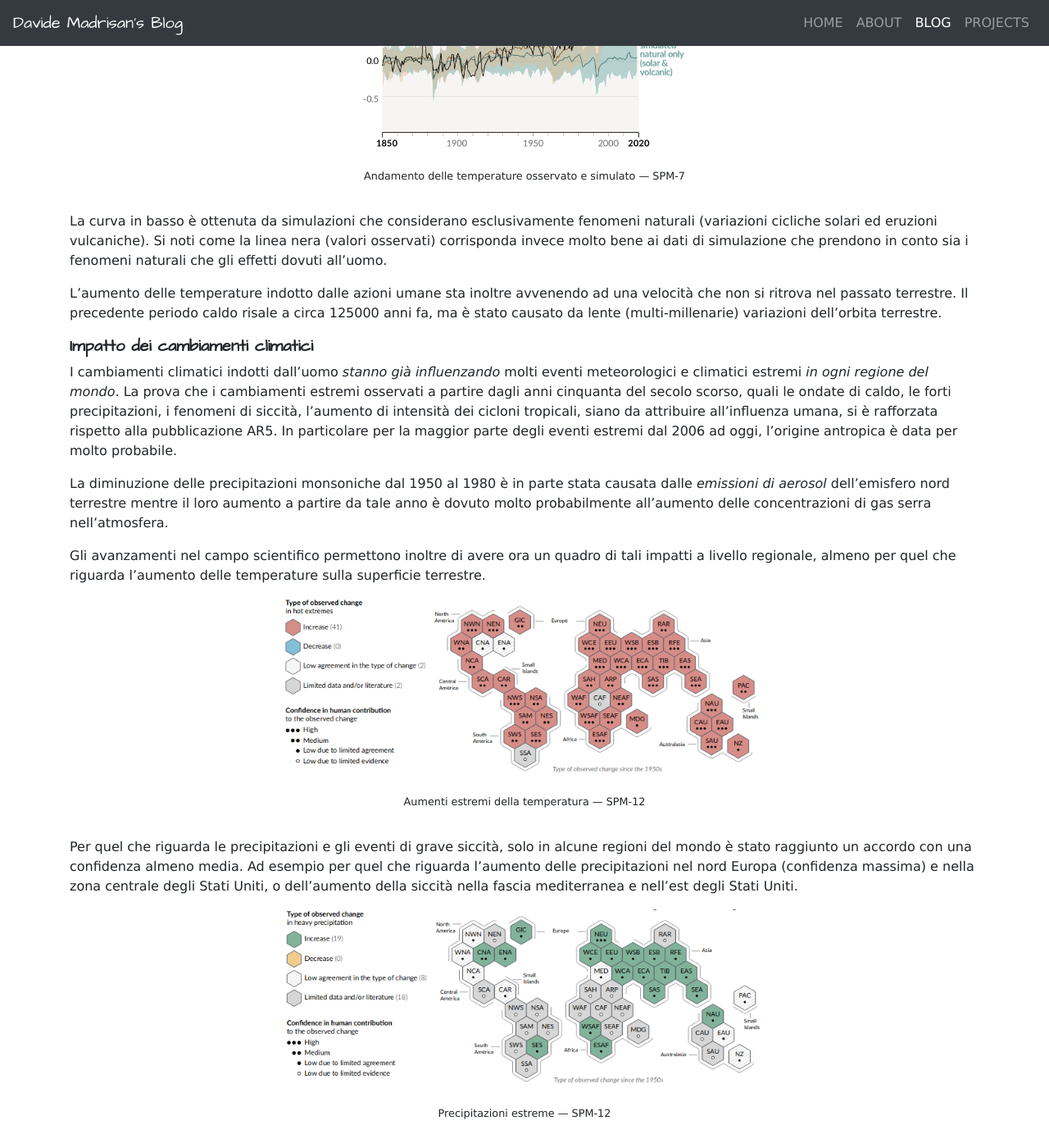
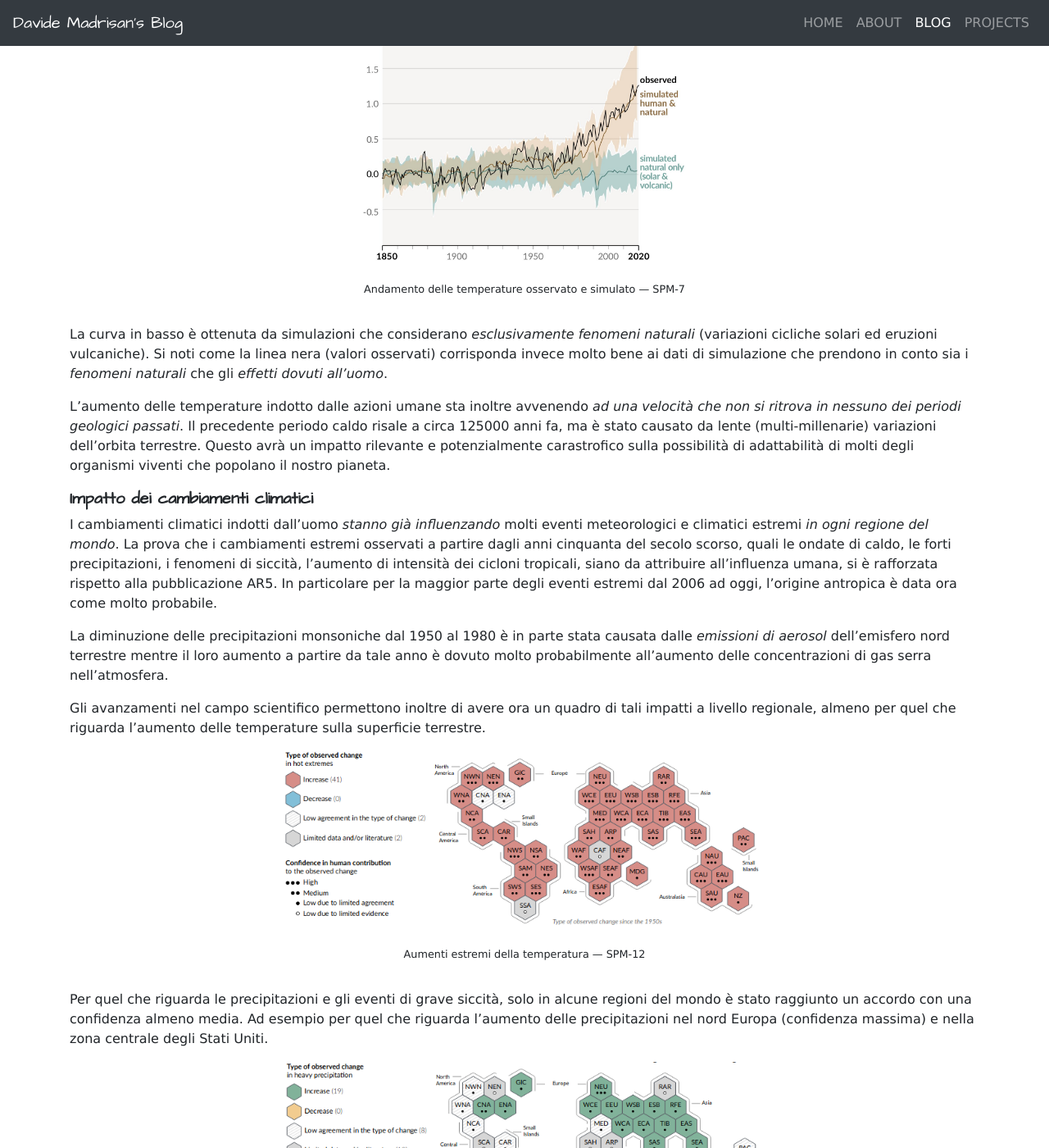
Before and after one commit to madrisan/madrisan.github.io, a Jekyll site: the page built from _posts/2021-08-09-ipcc-sixth-assessment-report.md, in a window 1280 px wide and 1400 px high, scrolled down 3177 px. Shown: the whole window at 82% size. Built offline with Jekyll 4.4.1, drawn with Linux system fonts in a browser that asks for light colours; nearby versions of some CDN libraries; formulas are drawn with MathJax 3; some of the changed text lies outside the part shown.

Commit message:
Some more sparce enhancements
Signed-off-by: Davide Madrisan <davide.madrisan@gmail.com>

```diff
--- a/_posts/2021-08-09-ipcc-sixth-assessment-report.md
+++ b/_posts/2021-08-09-ipcc-sixth-assessment-report.md
@@ -118,13 +118,22 @@ pre-industriali *nei primi anni 2030*, in tutti e cinque gli scenari di emission
 considerazione, eccetto quelli con le emissioni più alte, per i quali tale soglia potrebbe essere
 raggiunta addirittura prima.
 
-La soglia dei 2°C sarà superata nel corso del secolo (scenari ad alta emissione SSP5-8.5, SSP3-7.0
-e media emissione SSP2-4.5)
-a meno che non siano messe in atto azioni di riduzione rapida delle emissioni di $$CO_2$$ e degli
+<div class="bd-callout bd-callout-warning">
+<p>
+Si noti che nei due modelli ad emissione minima (SSP1-1.9 e SSP1-2.6) il valore della temperature
+globale, dopo aver raggiunto un picco superiore a 1,5°C, descrescerebbe fino a raggiungere un valore
+"ben inferiore ai 2°C a fine secolo" e nel caso del SSP1-1.9 inferiore a 1,5°C.
+Questi due modelli sono dunque i soli compatibili con l'accordo di Parigi del 2015.
+</p>
+</div>
+
+La soglia dei 2°C sarà superata nel corso del secolo negli scenari ad alta emissione
+(SSP5-8.5 e SSP3-7.0) e media emissione (SSP2-4.5),
+a meno che non siano messe in atto azioni di *riduzione rapida* delle emissioni di $$CO_2$$ e degli
 altri gas serra *nei prossimi decenni*.
 Ci sono più ampie incertezze per questa seconda soglia, che riflettono le differenze tra i
 modelli utilizzati (che modellizzano a loro volta diverse possibili scelte politiche ed economiche
-future che porteranno a diversi livelli di emissione di gas serra).
+future che porteranno quindi a diversi livelli di emissione di gas serra).
 
 <picture>
    <img width="600" alt="Future emissioni di gas serra nei cinque scenari"
@@ -155,14 +164,17 @@ leggero raffreddamento del clima.
     </small>
 </p>
 
-La curva in basso è ottenuta da simulazioni che considerano esclusivamente fenomeni naturali
+La curva in basso è ottenuta da simulazioni che considerano *esclusivamente fenomeni naturali*
 (variazioni cicliche solari ed eruzioni vulcaniche).
 Si noti come la linea nera (valori osservati) corrisponda invece molto bene ai dati di simulazione
-che prendono in conto sia i fenomeni naturali che gli effetti dovuti all'uomo.
+che prendono in conto sia i *fenomeni naturali* che gli *effetti dovuti all'uomo*.
 
-L'aumento delle temperature indotto dalle azioni umane sta inoltre avvenendo ad una velocità che
-non si ritrova nel passato terrestre. Il precedente periodo caldo risale a circa 125000 anni fa,
+L'aumento delle temperature indotto dalle azioni umane sta inoltre avvenendo *ad una velocità che
+non si ritrova in nessuno dei periodi geologici passati*.
+Il precedente periodo caldo risale a circa 125000 anni fa,
 ma è stato causato da lente (multi-millenarie) variazioni dell'orbita terrestre.
+Questo avrà un impatto rilevante e potenzialmente carastrofico sulla possibilità di adattabilità
+di molti degli organismi viventi che popolano il nostro pianeta.
 
 ##### Impatto dei cambiamenti climatici
 
@@ -172,7 +184,7 @@ partire dagli anni cinquanta del secolo scorso, quali le ondate di caldo, le for
 i fenomeni di siccità, l'aumento di intensità dei cicloni tropicali, siano da attribuire
 all'influenza umana, si è rafforzata rispetto alla pubblicazione AR5.
 In particolare per la maggior parte degli eventi estremi dal 2006 ad oggi, l'origine antropica è
-data per molto probabile.
+data ora come molto probabile.
 
 La diminuzione delle precipitazioni monsoniche dal 1950 al 1980 è in parte stata causata dalle
 *emissioni di aerosol* dell'emisfero nord terrestre mentre il loro aumento a partire da tale anno è
@@ -196,8 +208,7 @@ terrestre.
 Per quel che riguarda le precipitazioni e gli eventi di grave siccità, solo in alcune
 regioni del mondo è stato raggiunto un accordo con una confidenza almeno media.
 Ad esempio per quel che riguarda l'aumento delle precipitazioni nel nord Europa
-(confidenza massima) e nella zona centrale degli Stati Uniti,
-o dell'aumento della siccità nella fascia mediterranea e nell'est degli Stati Uniti.
+(confidenza massima) e nella zona centrale degli Stati Uniti.
 
 <picture>
    <img width="600" alt="Variazione nelle precipitazioni estreme"
@@ -228,10 +241,10 @@ le forti precipitazioni, la siccità agricola ed ecologica in alcune regioni
 ed un aumento del numero di cicloni tropicali ad alta intensità, nonché la riduzione della
 calotta polare artica, del manto nevoso in generale e del permafrost.
 
-La superficie terrestre continuerà a scaldarsi più della superfichie oceanica
+La superficie terrestre continuerà a scaldarsi più della superficie oceanica
 (da 1.4 a 1.7 volte). La zona artica si scalderà ad un ritmo molto probabilmente pari a due volte
-la media del riscaldamento globale e sarà con estrema probabilità priva di giacci nel mese di
-settembre almeno una volta prima del 2050 (in tutti e cinque gli scenari di emissione).
+la media del riscaldamento globale e sarà con estrema probabilità priva di giacci a fine estate
+(mese di settembre), almeno una volta prima del 2050 (in tutti e cinque gli scenari di emissione).
 
 Su scala planetaria, è prevista una intensificazione delle precipitazioni giornaliere estreme
 pari a circa il 7% per ogni grado di riscaldamento globale, dovuta al fatto che l'atmosfera
@@ -241,12 +254,12 @@ in pioggia.
 ##### Azioni di limitazione del riscaldamento globale
 
 Infine l'AR6-WGI discute i risultati del nuovo *Zero Emissions Model Intercomparison Project*
-(ZECMIP).
+(ZECMIP) ed il restante budget $$CO_2$$ che permetta di rispettare gli accordi di Parigi.
 
 Le temperature globali continueranno ad aumentare fino ad almeno il 2050 e molti dei cambiamenti
-dovuto alle emissioni di gas serra passati e futuri *saranno irreversibili in un arco di tempo che va
+dovuti alle emissioni di gas serra passati e futuri *saranno irreversibili in un arco di tempo che va
 da secoli a millenni*, specialmente per quel che riguarda gli oceani
-(stratificazione, acidificazione anche nelle acque profonde e de-ossigenazione),
+(*stratificazione*, *acidificazione* anche nelle acque profonde e *de-ossigenazione*),
 lo scioglimento delle calotte polari e dei ghiacciai e l'aumento del livello degli oceani.
 
 In particolare sul lungo termine, il livello del mare è destinato ad aumentare per secoli e millenni
```
Also changed, not shown: other parts of _posts/2021-08-09-ipcc-sixth-assessment-report.md (+5 -3 lines).
